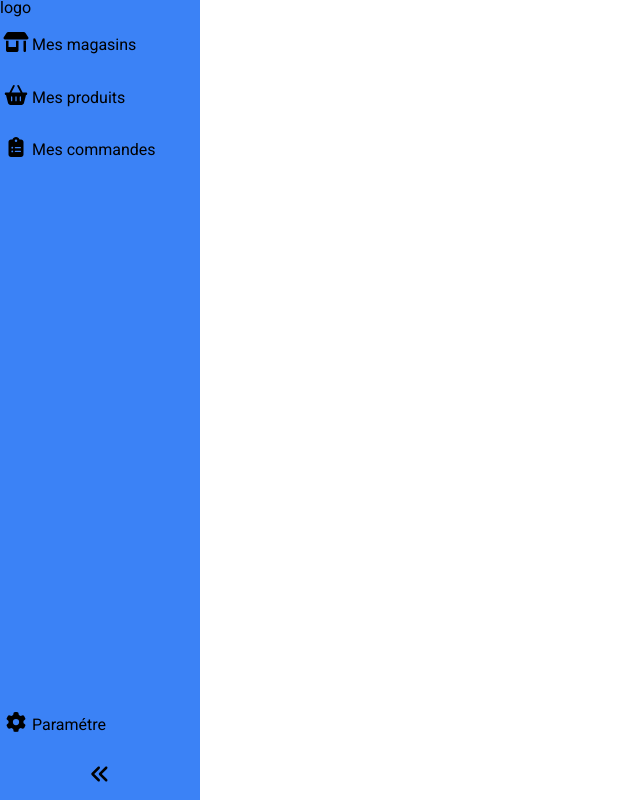
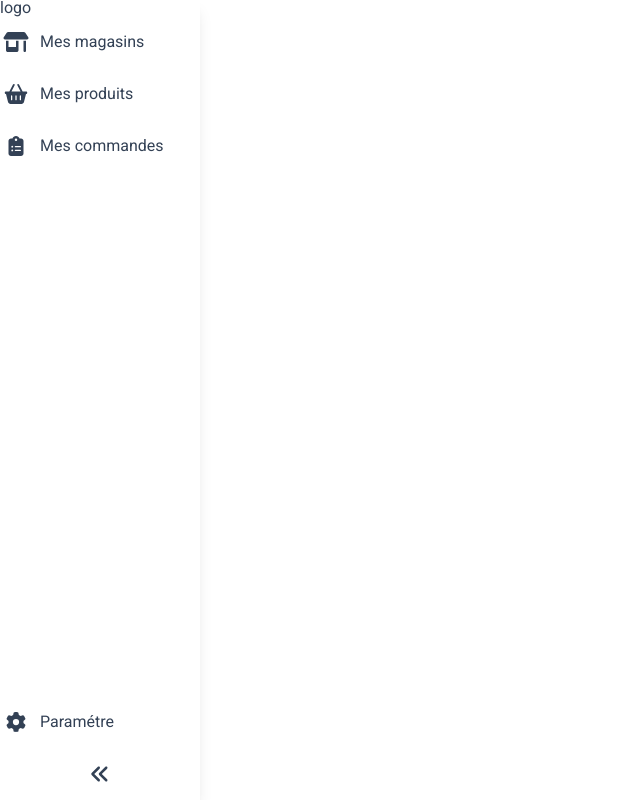
Before and after one commit to Sky-Flare/Artisans-react, a React (Vite) app: page /private in a window 1280 px wide. Shown: the whole page, without its empty margins (0-640 px from the left). Built offline with nearby package versions, Linux system fonts and the light colour scheme; no server answers.

Commit message:
style menu

```diff
--- a/src/layout/Menu.tsx
+++ b/src/layout/Menu.tsx
@@ -2,7 +2,7 @@ import { FontAwesomeIcon } from '@fortawesome/react-fontawesome'
 import { useAppDispatch, useAppSelector } from '../setup/hooks.ts'
 import { setOpenMenu } from '../stores/menu.ts'
 import { IconName, IconPrefix } from '@fortawesome/fontawesome-svg-core'
-import { Link } from 'react-router-dom'
+import { NavLink } from 'react-router-dom'
 
 type IconDefinition = [IconPrefix, IconName]
 const ICONS: Record<string, IconDefinition> = {
@@ -20,16 +20,19 @@ interface PropsMenuItem {
 }
 const MenuItem: React.FC<PropsMenuItem> = ({ icon, to, label, open }) => {
   return (
-    <li
-      className={`flex cursor-pointer items-center gap-2 py-4 ${
-        open ? 'justify-start' : 'justify-center'
-      }`}
+    <NavLink
+      className={({ isActive }) =>
+        isActive ? 'bg-blue-500 text-white block' : ' hover:bg-slate-200 block'
+      }
+      to={to}
     >
-      <Link to={to}>
+      <li
+        className={`flex cursor-pointer items-center gap-2 py-4 ${open ? 'justify-start' : 'justify-center'}`}
+      >
         <FontAwesomeIcon className='w-8 text-xl' icon={icon} />
         {open && <span>{label}</span>}
-      </Link>
-    </li>
+      </li>
+    </NavLink>
   )
 }
 
@@ -42,8 +45,8 @@ function Menu() {
 
   return (
     <div
-      className={`transition-width sticky top-0 flex h-screen flex-col justify-between bg-blue-500 duration-100 ${
-        open ? 'w-[200px] min-w-[200px]' : 'w-[50px]'
+      className={`transition-width sticky top-0 flex h-screen flex-col justify-between text-slate-700 shadow-lg duration-100 ${
+        open ? 'w-[200px] min-w-[200px]' : 'w-[50px] min-w-[50px]'
       }`}
     >
       <div>
@@ -61,7 +64,7 @@ function Menu() {
           onClick={toggleMenu}
         >
           <FontAwesomeIcon
-            className={`w-8 text-xl transition duration-500 ${open ? 'rotate-180' : 'rotate-0'}`}
+            className={`w-8 text-xl transition duration-100 ${open ? 'rotate-180' : 'rotate-0'}`}
             icon={ICONS.ANGLES_RIGHT}
           />
         </div>
--- a/src/pages/ShopPage.tsx
+++ b/src/pages/ShopPage.tsx
@@ -26,14 +26,14 @@ export const ShopPage = () => {
   const { products } = useAppSelector((state) => state.product)
   const { data: allMyShops } = useAllMyShopsQuery({ errorPolicy: 'all' })
 
-  const handleSort = (column: 'name' | 'price') => {
+  const handleSort = (column: 'name' | 'price' | 'cat') => {
     setSortBy(column)
     setSortOrder((prevOrder) => (prevOrder === 'asc' ? 'desc' : 'asc'))
   }
 
   const renderProducts = () => {
     return (
-      <div>
+      <div className='cursor-pointer'>
         {products
           ?.slice()
           .sort((a, b) => {
@@ -56,15 +56,15 @@ export const ShopPage = () => {
           })
           .map((product) => (
             <div key={product.id} className='flex bg-white'>
-              <div className='flex flex-1 items-center justify-center rounded p-2'>
+              <div className='flex flex-[2_2_0%] items-center justify-center rounded p-2'>
                 <img
                   className='z-20 size-[70px] rounded'
                   src={product.picture}
                   alt={product.description}
                 />
                 <div className='flex flex-1 flex-col justify-center p-2'>
-                  <span>{product.name}</span>
-                  <span>{product.description}</span>
+                  <span className='overflow-hidden text-ellipsis'>{product.name}</span>
+                  <span className='overflow-hidden text-ellipsis'>{product.description}</span>
                 </div>
               </div>
 
@@ -102,13 +102,13 @@ export const ShopPage = () => {
         {products?.length > 0 ? (
           <div className='w-full '>
             <div className='flex  font-bold'>
-              <div className='flex-1' onClick={() => handleSort('name')}>
+              <div className='flex-[2_2_0%] cursor-pointer' onClick={() => handleSort('name')}>
                 Name {sortBy === 'name' && (sortOrder === 'asc' ? '▲' : '▼')}
               </div>
-              <div className='flex-1' onClick={() => handleSort('price')}>
+              <div className='flex-1 cursor-pointer' onClick={() => handleSort('price')}>
                 Price {sortBy === 'price' && (sortOrder === 'asc' ? '▲' : '▼')}
               </div>
-              <div className='flex-1' onClick={() => handleSort('cat')}>
+              <div className='flex-1 cursor-pointer' onClick={() => handleSort('cat')}>
                 Categories {sortBy === 'cat' && (sortOrder === 'asc' ? '▲' : '▼')}
               </div>
             </div>
```
